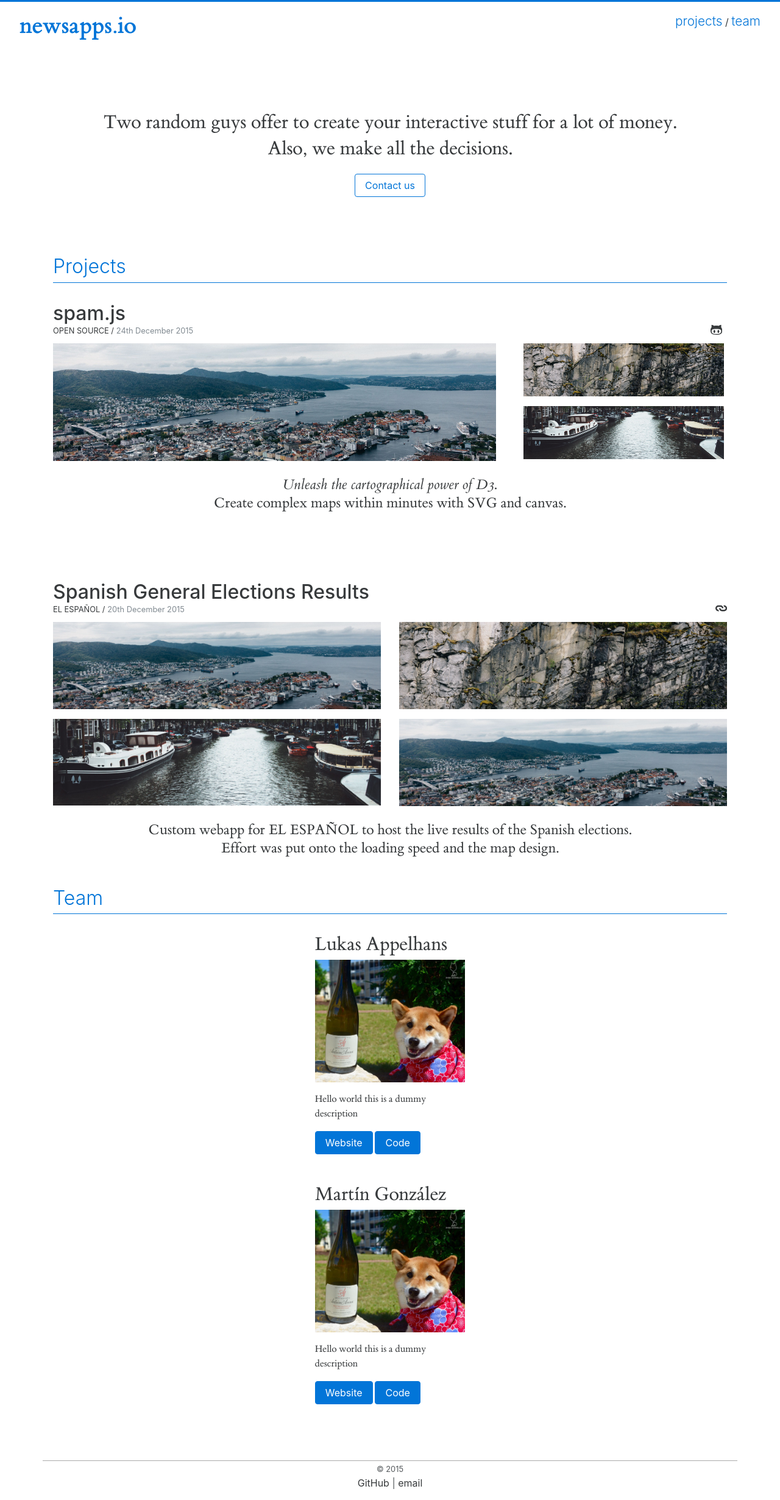
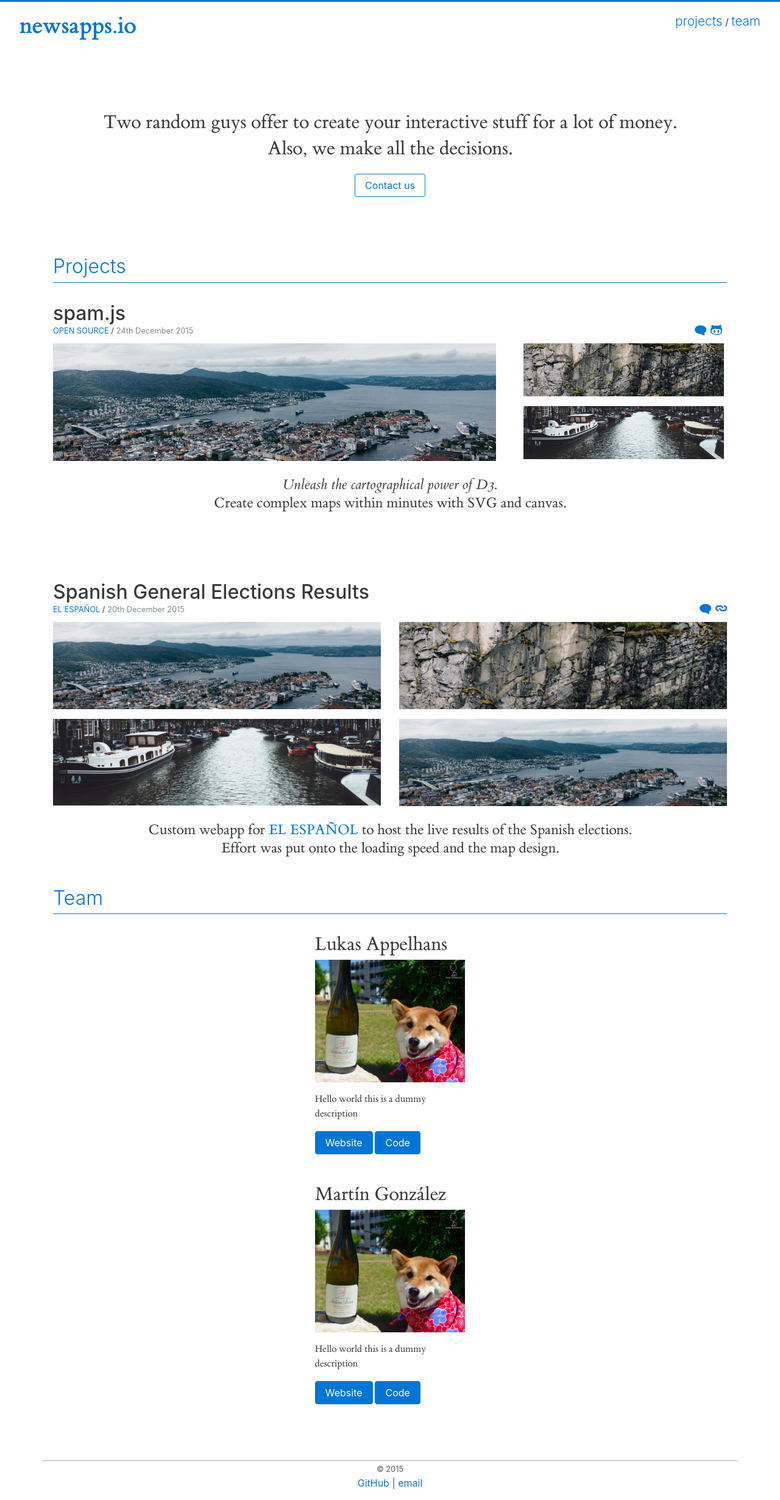
Before and after one commit to martgnz/newsappsio.github.io, a Jekyll site: the page built from index.html, in a window 1280 px wide. Shown: the whole page at 61% size. Built offline with Jekyll 4.4.1, drawn with Linux system fonts in a browser that asks for light colours.

Commit message:
transition on links

```diff
--- a/_data/projects.yml
+++ b/_data/projects.yml
@@ -1,5 +1,5 @@
 - name: spam.js
-  client: Open source
+  client: <a href="https://github.com/newsappsio/spam">Open source</a>
   page: /spamjs/
   code: newsappsio/spam
   date: 24th December 2015
@@ -30,7 +30,7 @@
   url: http://datos.elespanol.com/elecciones-generales/resultados/congreso
   date: 20th December 2015
   description: >
-    Custom webapp for EL ESPAÑOL to host the live results of the Spanish elections. <br />
+    Custom webapp for <a href="http://www.elespanol.com">EL ESPAÑOL</a> to host the live results of the Spanish elections. <br />
     Effort was put onto the loading speed and the map design.
   showcase: >
     <div class="row collage">
--- a/_includes/projects.html
+++ b/_includes/projects.html
@@ -6,10 +6,17 @@
                     {% for project in site.data.projects %}
                         <div class="project">
                             <div class="projectMeta">
-                                <h2 class="projectTitle"><a href="{{ project.page }}">{{ project.name }}</a></h2>
+                                <h2 class="projectTitle">{{ project.name }}</h2>
                                 <small class="projectClient">{{ project.client }} /</small>
                                 <small class="projectDate text-muted">{{ project.date }}</small>
                                 <div class="hidden-xs-down pull-sm-right">
+                                    {% if project.page %}
+                                        <a href="{{ project.page }}">
+                                            <svg class="svg--page"viewBox="0 0 32 32" style="fill:currentcolor">
+                                                <path d="M32 16 A16 12 0 0 0 0 16 A16 12 0 0 0 16 28 L18 28 C20 30 24 32 28 32 C27 31 26 28 26 25.375 L26 25.375 A16 12 0 0 0 32 16"></path>
+                                            </svg>
+                                        </a>
+                                    {% endif %}
                                     {% if project.url %}
                                         <a href="{{ project.url }}">
                                             <svg class="svg--url"viewBox="0 0 32 32" style="fill:currentcolor">
--- a/_sass/_home.scss
+++ b/_sass/_home.scss
@@ -3,10 +3,11 @@
 .wrap {
     width: 100%;
 }
-a,
-a:hover {
-    color: $body-color;
+a:hover,
+a:active,
+a:focus {
     text-decoration: none;
+    transition: color .2s ease-in;
 }
 img {
     opacity: 0;
--- a/_sass/_projects.scss
+++ b/_sass/_projects.scss
@@ -29,11 +29,15 @@
     margin-bottom: 1rem;
 }
 .svg--url,
-.svg--code {
+.svg--code,
+.svg--page {
     height: 1.2rem;
 }
 .svg--code {
     margin-right: 0.5rem;
+}
+.svg--page {
+    margin-right: 0.2rem;
 }
 .projectClient {
     font-family: $font-system;
```
Also changed, not shown: 1 other file.
